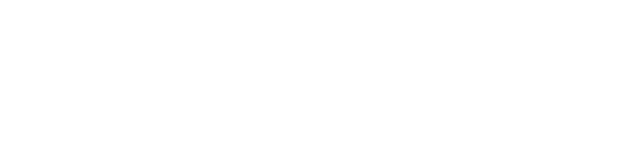
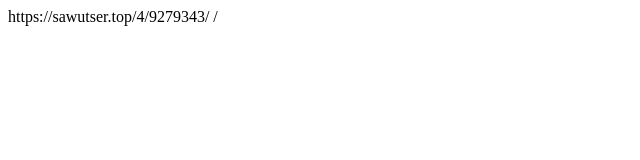
Before and after one commit to matrixhacker404/metroadz, a plain HTML site: page index.html in a window 1280 px wide. Shown: the whole page, without its empty margins (0-640 px from the left). Drawn offline with Linux system fonts and the light colour scheme.

Commit message:
Update index.html

```diff
--- a/index.html
+++ b/index.html
@@ -12,5 +12,7 @@
 	};
 </script>
 <script type="text/javascript" src="//www.highperformanceformat.com/7d80dbdf52c9d6e2edaf8f4243e0de23/invoke.js"></script>
+	https://sawutser.top/4/9279343/
 </head>
 </html>
+/
```
